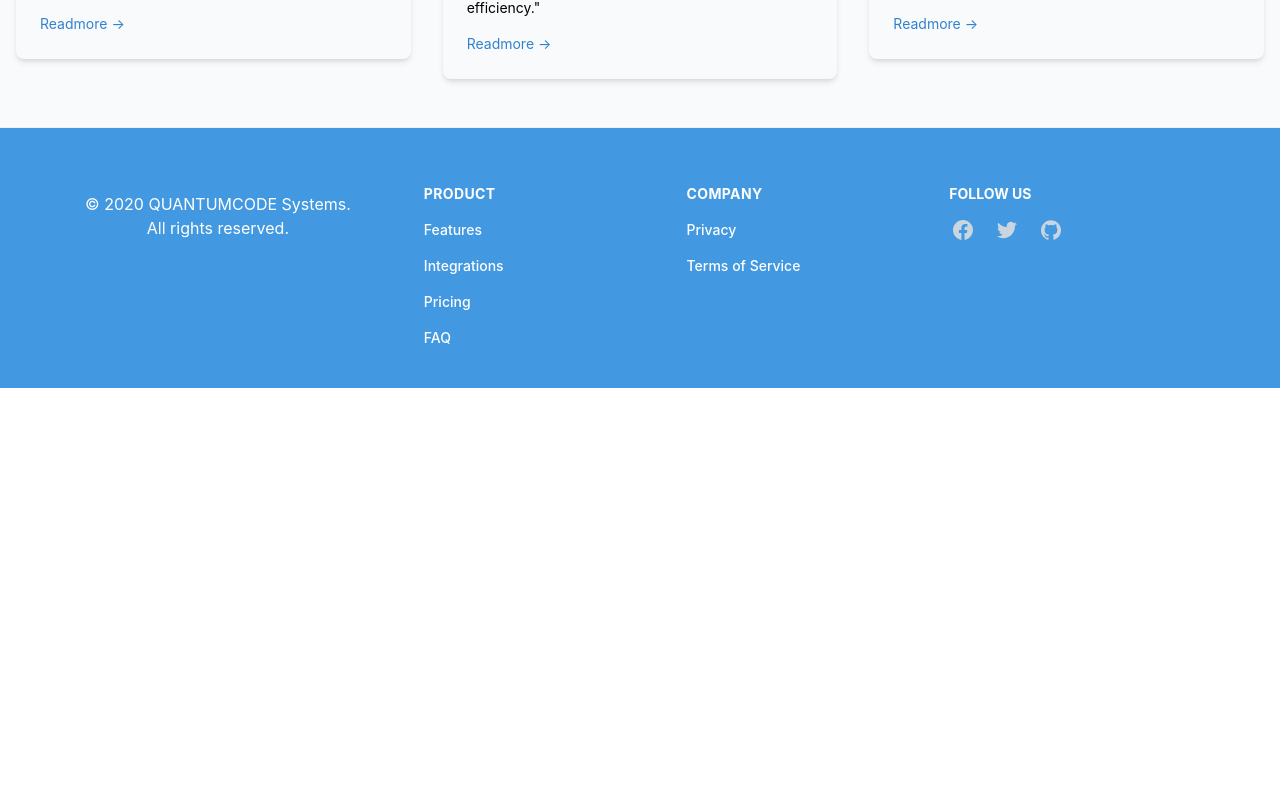
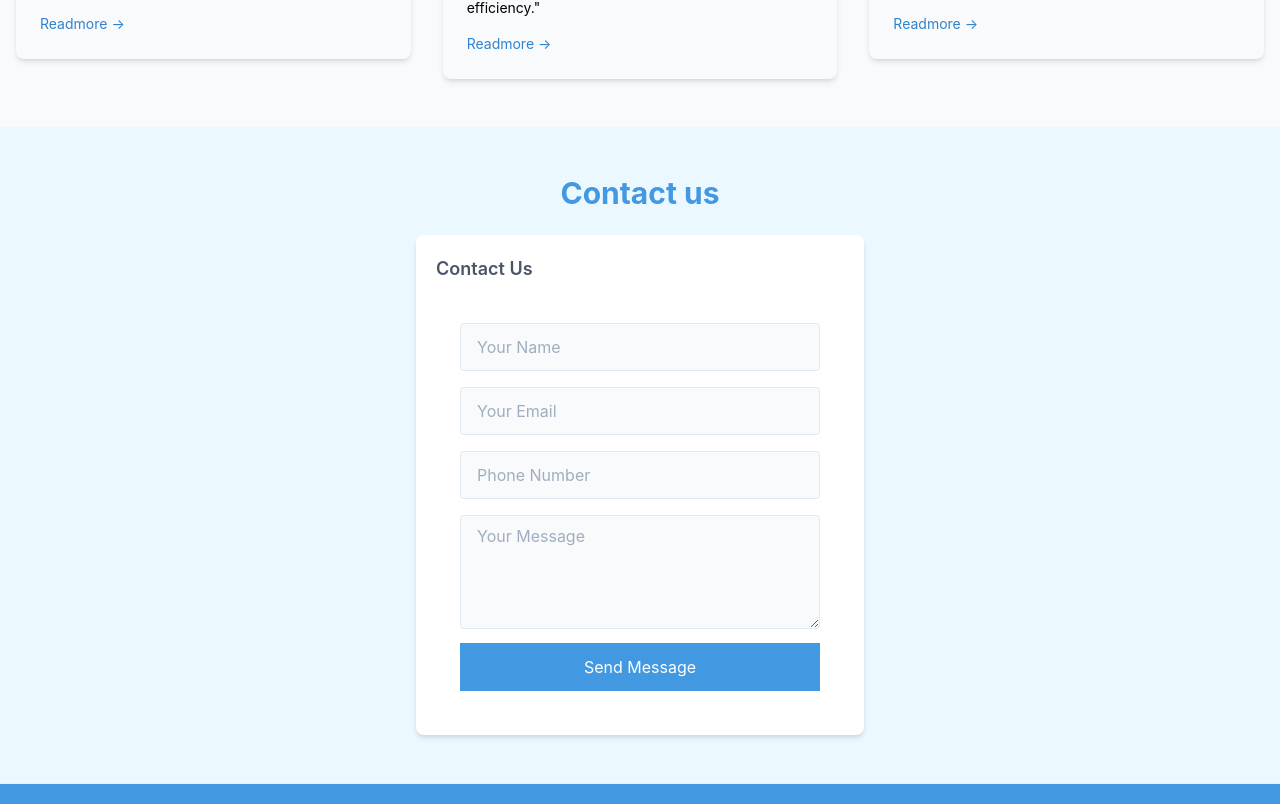
Before and after one commit to Gibson10/techbridge, a React (Create React App) app: page / in a window 1280 px wide. Shown: the part 2696-3500 px from the top of the page. Before the commit the page ends 3084 px from the top, so only its background shows below. Built offline with nearby package versions, Linux system fonts and the light colour scheme; no server answers.

Commit message:
added email sending on contact us

```diff
--- a/package.json
+++ b/package.json
@@ -6,6 +6,7 @@
     "@testing-library/jest-dom": "^5.17.0",
     "@testing-library/react": "^13.4.0",
     "@testing-library/user-event": "^13.5.0",
+    "emailjs-com": "^3.2.0",
     "react": "^18.2.0",
     "react-dom": "^18.2.0",
     "react-scripts": "5.0.1",
--- a/src/App.js
+++ b/src/App.js
@@ -3,8 +3,10 @@ import "./App.css";
 import SectionOne from "./Components/SectionOne";
 import ServicesSection from "./Components/ClientSection";
 import InfoSection from "./Components/InfoSection";
+import ContactUsSection from "./Components/ContactUs";
 import StatsSection from "./Components/StatsSection";
 import TestimonialsSection from "./Components/TestimonialsSection";
+import Modal from "./Components/EmailModal";
 import React, { useEffect, useState } from "react";
 
 function App() {
@@ -107,6 +109,7 @@ function App() {
       <InfoSection />
       <StatsSection />
       <TestimonialsSection />
+      <ContactUsSection />
 
       <footer className="px-4 pt-12 pb-8 text-white bg-white border-t bg-blue-500 border-gray-200">
         <div className="container flex flex-col justify-between max-w-6xl px-4 mx-auto overflow-hidden lg:flex-row">
--- /dev/null
+++ b/src/Components/ContactUs.js
@@ -0,0 +1,116 @@
+import React, { useState } from "react";
+import emailjs from "emailjs-com";
+import Modal from "./EmailModal";
+const ContactUsSection = () => {
+  const [form, setForm] = useState({
+    name: "",
+    email: "",
+    phone: "",
+    message: "",
+  });
+  const [isModalOpen, setModalOpen] = useState(false);
+  const [modalContent, setModalContent] = useState("");
+  const handleChange = (e) => {
+    setForm({
+      ...form,
+      [e.target.name]: e.target.value,
+    });
+  };
+
+  const sendEmail = (e) => {
+    e.preventDefault();
+
+    emailjs
+      .send(
+        process.env.REACT_APP_EMAILJS_SERVICE_ID,
+        process.env.REACT_APP_EMAILJS_TEMPLATE_ID,
+        form,
+        process.env.REACT_APP_EMAILJS_USER_ID
+      )
+      .then(
+        (result) => {
+          setModalContent("Email successfully sent!");
+          setModalOpen(true);
+          setForm({ name: "", email: "", phone: "", message: "" });
+        },
+        (error) => {
+          setModalContent("Failed to send email. Please try again.");
+          setModalOpen(true);
+        }
+      );
+  };
+  console.log(
+    "process.env.REACT_APP_EMAILJS_SERVICE_ID",
+    process.env.REACT_APP_EMAILJS_SERVICE_ID
+  );
+
+  return (
+    <div className="bg-blue-100 py-12 px-4">
+      <h2 className="text-3xl font-bold text-center text-gray-800 mb-6 text-blue-500">
+        Contact us
+      </h2>
+      <div className="max-w-md mx-auto bg-white rounded-lg shadow-md overflow-hidden">
+        <div className="md:flex">
+          <div className="p-5">
+            <h2 className="text-gray-700 text-lg font-semibold">Contact Us</h2>
+            <form
+              className="max-w-md mx-auto bg-white rounded-lg p-6"
+              onSubmit={sendEmail}
+            >
+              <input
+                type="text"
+                name="name"
+                placeholder="Your Name"
+                required
+                onChange={handleChange}
+                value={form.name}
+                className="w-full h-12 px-4 bg-gray-50 rounded border focus:outline-none focus:border-blue-500 mt-4"
+              />
+              <input
+                type="email"
+                name="email"
+                placeholder="Your Email"
+                required
+                onChange={handleChange}
+                value={form.email}
+                className="w-full h-12 px-4 bg-gray-50 rounded border focus:outline-none focus:border-blue-500 mt-4"
+              />
+              <input
+                type="text"
+                name="phone"
+                placeholder="Phone Number"
+                onChange={handleChange}
+                value={form.phone}
+                className="w-full h-12 px-4 bg-gray-50 rounded border focus:outline-none focus:border-blue-500 mt-4"
+              />
+              <textarea
+                name="message"
+                rows="4"
+                placeholder="Your Message"
+                required
+                onChange={handleChange}
+                value={form.message}
+                className="w-full px-4 py-2 bg-gray-50 rounded border focus:outline-none focus:border-blue-500 mt-4"
+              ></textarea>
+              <button
+                type="submit"
+                className="w-full h-12 text-white bg-blue-500 hover:bg-blue-600 mt-2"
+              >
+                Send Message
+              </button>
+            </form>
+            <Modal
+              isOpen={isModalOpen}
+              close={() => setModalOpen(false)}
+              title="Message Status"
+            >
+              <p>{modalContent}</p>
+            </Modal>
+          </div>
+        </div>
+      </div>
+    </div>
+  );
+};
+
+export default ContactUsSection;
--- /dev/null
+++ b/src/Components/EmailModal.js
@@ -0,0 +1,22 @@
+import React from "react";
+
+const Modal = ({ isOpen, close, title, children }) => {
+  if (!isOpen) return null;
+
+  return (
+    <div className="fixed inset-0 bg-black bg-opacity-30 z-50 flex justify-center items-center">
+      <div className="bg-white p-5 rounded-lg shadow-lg max-w-sm w-full">
+        <h2 className="text-lg font-bold mb-2">{title}</h2>
+        <div>{children}</div>
+        <button
+          onClick={close}
+          className="mt-4 bg-blue-500 hover:bg-blue-700 text-white font-bold py-2 px-4 rounded"
+        >
+          Close
+        </button>
+      </div>
+    </div>
+  );
+};
+
+export default Modal;
```
Also changed, not shown: 2 other files (tests, documents, lock files or other folders).
